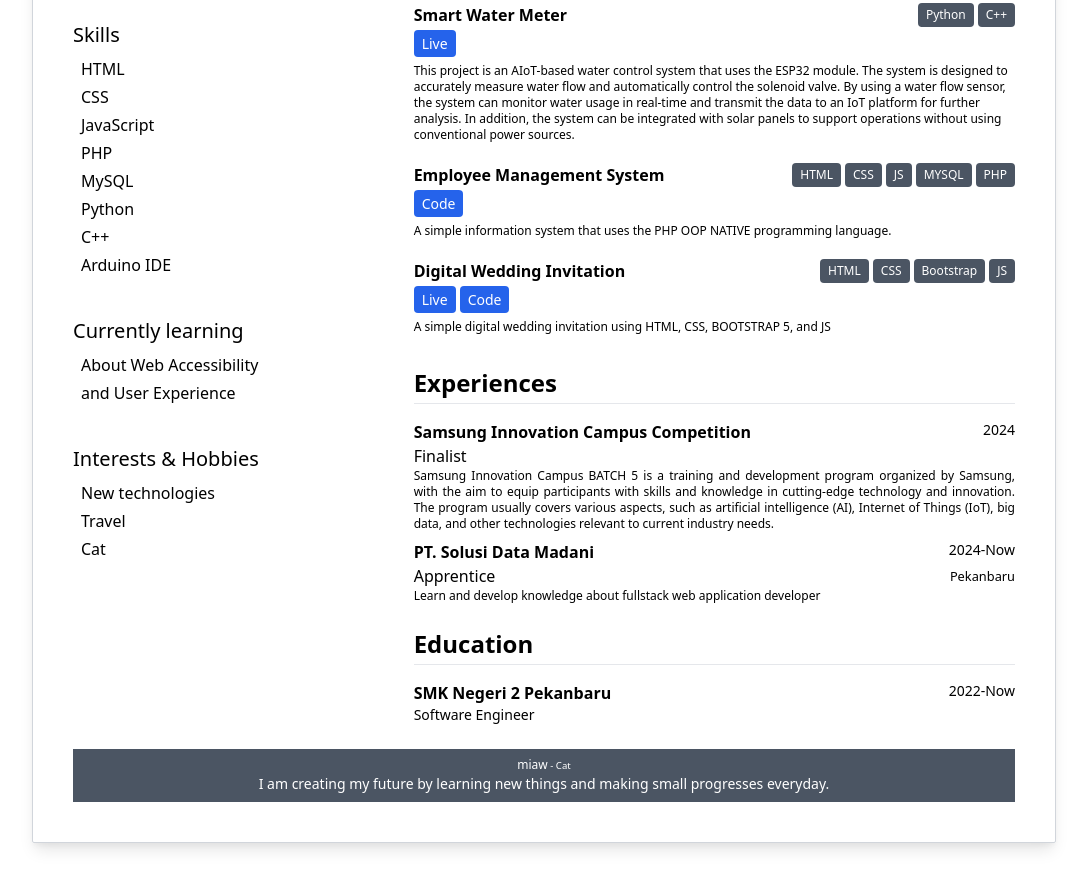
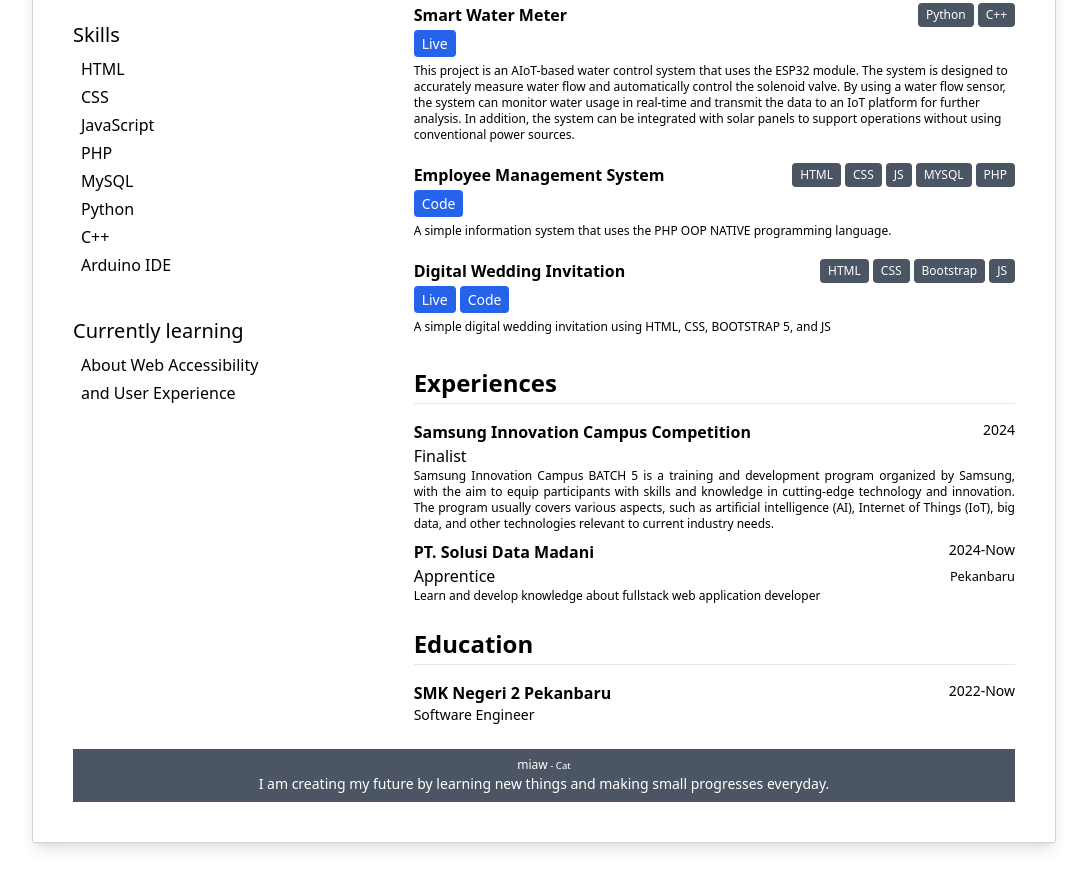
Before and after one commit to RahsyaBenova/portofolio-tailwind-html, a website: page cv1.html in a window 1280 px wide. Shown: the part 572-1455 px from the top of the page, without its empty margins (96-1183 px from the left). Drawn offline with nearby package versions, Linux system fonts and the light colour scheme.

Commit message:
hapus hobby

```diff
--- a/cv1.html
+++ b/cv1.html
@@ -121,12 +121,6 @@
                     <li class="px-2 mt-1">About Web Accessibility</li>
                     <li class="px-2 mt-1">and User Experience</li>
                 </ul>
-                <strong class="text-xl font-medium">Interests & Hobbies</strong>
-                <ul class="mt-2">
-                    <li class="px-2 mt-1">New technologies</li>
-                    <li class="px-2 mt-1">Travel</li>
-                    <li class="px-2 mt-1">Cat</li>
-                </ul>
             </div>
             <!-- info -->
             <div class="w-4/6">
```
